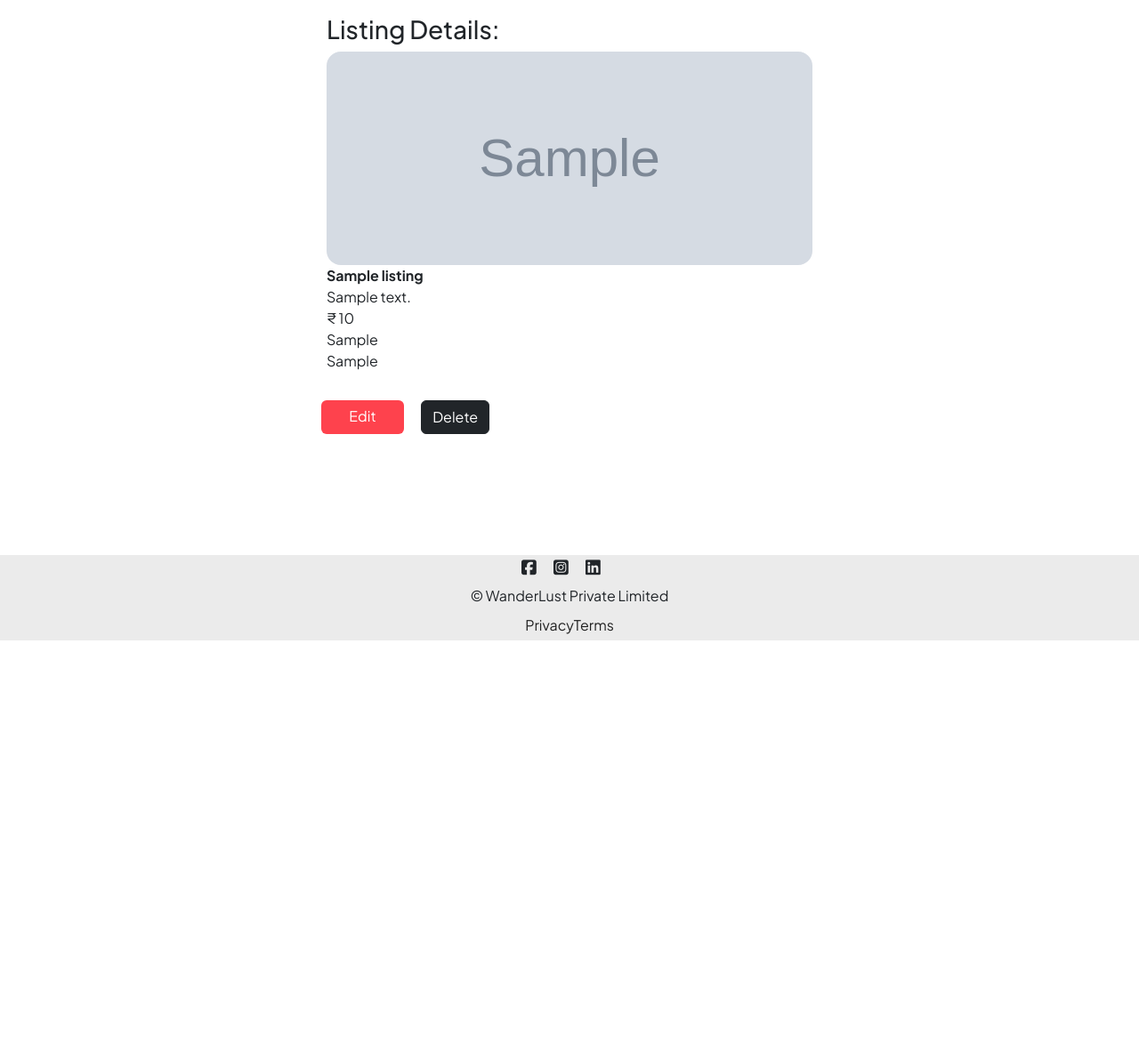
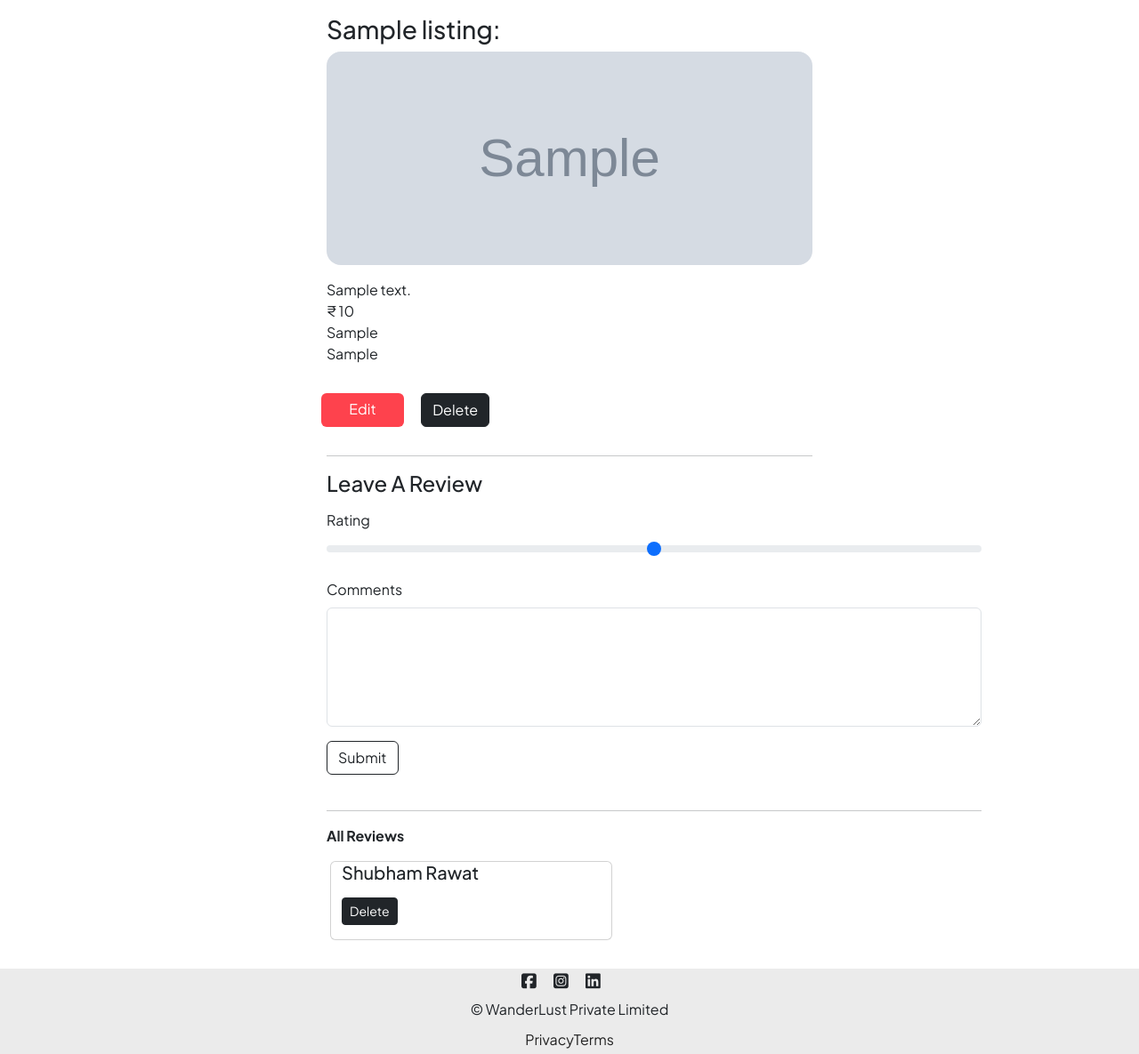
Before and after one commit to raw-h/WanderLust, a Node server app: template views/listings/show.ejs in a window 1280 px wide. Shown: the part 80-1265 px from the top of the page at 89% size. Before the commit the page ends 800 px from the top, so only its background shows below. Run offline with Node 20, Linux system fonts and the light colour scheme; the template is opened without the code that fills it: values that come from a table or form of the project are taken from there, others are empty; tables that the repository leaves empty hold one stand-in row (values such as "Sample post"); grey boxes marked "Sample" are stand-in pictures; some libraries are stand-ins or nearby versions.

Commit message:
Major Changes: 1. Created a new model for reviews, where people can add reviews about the listings, right now anyone can add reviews as we have no particular model for users, added a reviews array into listing.ejs, which has an aboject of the type ObjectId. 2. Added a form in show.ejs having a Range Slider, a textarea for Comment and a Submit button. 3. Added the Review schema by requiring it, created a route for reviews as (/listings/:id/reviews) in app.js. 4. Added validations (both client side and server side), by creating a JOI schema for review and a function in app.js that could be passed as a middleware. 5. Rendered and Styled the reviews after validations. 6. Handled the deletion of reviews for both the cases, first where the user deletes a particular review, second where the user deletes the whole listing and the reviews get deleted on their own, the second case was handles using a mongoose post middleware. Minor Changes: 1. Changed the positioning of title of the listing in the show.ejs, took it outside the card on H3. 2. Added 'mt-3' class for the card div in show.ejs. 3. Change in comment in app.js, line 171. 4. Added comments to schema.js (Server-side validation file). 5. During styling, I changed the name of the class 'card' to 'listing-card' for index.ejs and show.ejs.

```diff
--- a/app.js
+++ b/app.js
@@ -7,7 +7,8 @@ const methodOverride = require("method-override");
 const ejsMate = require("ejs-mate");
 const wrapAsync = require("./utils/wrapAsync.js");
 const ExpressError = require("./utils/ExpressErrors.js");
-const { listingSchema } = require("./schema.js");
+const { listingSchema, reviewSchema } = require("./schema.js");
+const Review = require("./models/review.js");
 
 const MONGO_URL = "mongodb://127.0.0.1:27017/wanderlust";
 
@@ -46,6 +47,20 @@ const validateListing = (req, res, next) => {
     For each element of the detail object inside error we are returning it's message, and we are joining all of those error messages using
     join function with the separator ","
     */
+    throw new ExpressError(400, errMsg);
+  } else {
+    next();
+  }
+};
+
+/*
+  Here we have created a function validateReview that will be passed as a middleware, and it's work is to validate the reviews for our listings
+  on the serverside, and make sure that they are not empty.
+*/
+const validateReview = (req, res, next) => {
+  let { error } = reviewSchema.validate(req.body);
+  if (error) {
+    let errMsg = error.details.map((el) => el.message).join(",");
     throw new ExpressError(400, errMsg);
   } else {
     next();
@@ -115,7 +130,7 @@ app.get(
   "/listings/:id",
   wrapAsync(async (req, res) => {
     let { id } = req.params;
-    const listing = await Listing.findById(id);
+    const listing = await Listing.findById(id).populate("reviews");
     res.render("listings/show.ejs", { listing });
   })
 );
@@ -167,9 +182,44 @@ app.delete(
 
 /*
 We had to put our New Route above our Show Route because in Show Route we obtain a get request that contains an id as it's parameters, but if
-we had our New Route below the SHow Route then the /new in the New Route's get request would've been searched in the database as in id, and
+we had our New Route below the Show Route then the /new in the New Route's get request would've been searched in the database as in id, and
 hence having New below Show Route would've thrown an error.
 */
+
+// Reviews
+/*
+Since we have created reviews for each listing, which makes it a One to Many relation from the Listing to Reviews so the route for each review
+must go through a listing id, and hence the route is of the following kind:- /listings/:id/reviews. We have passed our validateReview function
+as a middleware to validate our reviews for the serverside and we have wrapped the function in wrapAsync so that error handling could be done
+properly.
+*/
+
+// Post Review Route
+app.post(
+  "/listings/:id/reviews",
+  validateReview,
+  wrapAsync(async (req, res) => {
+    let listing = await Listing.findById(req.params.id);
+    let newReview = new Review(req.body.review);
+
+    listing.reviews.push(newReview);
+
+    await newReview.save();
+    await listing.save();
+    res.redirect(`/listings/${listing._id}`);
+  })
+);
+
+// Delete Review Route
+app.delete(
+  "/listings/:id/reviews/:reviewId",
+  wrapAsync(async (req, res) => {
+    let { id, reviewId } = req.params;
+    await Listing.findByIdAndUpdate(id, { $pull: { reviews: reviewId } });
+    await Review.findByIdAndDelete(reviewId);
+    res.redirect(`/listings/${id}`);
+  })
+);
 
 /*This is a standard respose which will be generated when none of the above paths are matched with the incoming requests, then the following
 response/error will be generated. * means for all the incoming requests that have not been matched. */
--- a/models/listing.js
+++ b/models/listing.js
@@ -16,6 +16,7 @@ The model will have the following informations:-
 
 const mongoose = require("mongoose");
 const Schema = mongoose.Schema;
+const Review = require("./review.js");
 
 const listingSchema = new Schema({
   title: {
@@ -32,6 +33,26 @@ const listingSchema = new Schema({
   price: Number,
   location: String,
   country: String,
+  /*
+  Reviews is an array, which will store objects, and those objects will be of type ObjectId, and the reference will be Review schema.
+  */
+  reviews: [
+    {
+      type: Schema.Types.ObjectId,
+      ref: "Review",
+    },
+  ],
+});
+
+/*
+We have our post mongoose middleware which we are using to achieve cascading delete for the case where we delete a listing, and we want all
+the reviews related to it to get deleted by themselves, this middleware will work on findOneAndDelete, and the async function in it will take
+the listing as it's data
+*/
+listingSchema.post("findOneAndDelete", async (listing) => {
+  if (listing) {
+    await Review.deleteMany({ _id: { $in: listing.reviews } });
+  }
 });
 
 const Listing = mongoose.model("Listing", listingSchema);
--- a/public/css/style.css
+++ b/public/css/style.css
@@ -61,7 +61,7 @@ body {
 }
 
 /* Cards */
-.card {
+.listing-card {
   border: none !important;
   margin-bottom: 2rem;
 }
--- a/views/listings/index.ejs
+++ b/views/listings/index.ejs
@@ -8,7 +8,7 @@
   <div class="row row-cols-lg-3 row-cols-md-2 row-cols-sm-1">
     <% for(let listing of allListings){ %>
     <a href="/listings/<%=listing._id%>" class="listing-link">
-      <div class="card">
+      <div class="card col listing-card">
         <img
           src="<%=listing.image%>"
           class="card-img-top"
--- a/views/listings/show.ejs
+++ b/views/listings/show.ejs
@@ -2,17 +2,16 @@
 <%layout("/layouts/boilerplate.ejs")%>
 <div class="row mb-3">
   <div class="col-8 offset-3">
-    <h3>Listing Details:</h3>
+    <h3><%=listing.title%>:</h3>
   </div>
-  <div class="card col-6 offset-3">
+  <div class="card col-6 offset-3 listing-card">
     <img
       src="<%=listing.image%>"
       class="card-img-top show-img"
       alt="listing_image"
     />
     <div class="card-body">
-      <p class="card-text">
-        <b><%=listing.title%></b> <br />
+      <p class="card-text mt-3">
         <%=listing.description%> <br />
         &#8377; <%=listing.price.toLocaleString("en-IN")%> <br />
         <!-- To have commas according to indian monetary system we used the above function, this func is used to convert any number into
@@ -34,4 +33,67 @@
       <button class="btn btn-dark offset-3">Delete</button>
     </form>
   </div>
+
+  <!-- Now we will create a form for taking the reviews as input-->
+  <div class="col-6 offset-3 mt-3">
+    <hr />
+  </div>
+  <div class="col-8 offset-3">
+    <h4>Leave A Review</h4>
+    <form
+      action="/listings/<%=listing._id%>/reviews"
+      method="POST"
+      novalidate
+      class="needs-validation"
+    >
+      <div class="mb-3 mt-3">
+        <label for="rating" class="form-label">Rating</label> &nbsp; &nbsp;
+        <input
+          type="range"
+          min="1"
+          max="5"
+          id="rating"
+          name="review[rating]"
+          class="form-range"
+          cols="85"
+        />
+      </div>
+      <div class="mb-3 mt-3">
+        <label for="comment" class="form-label">Comments</label>
+        <br />
+        <textarea
+          name="review[comment]"
+          id="comment"
+          rows="5"
+          class="form-control"
+          required
+        ></textarea>
+        <!-- We added required in the above field for Client Side validations, so that an empty, i.e a review without any comment
+         is not sent to the database by the client. -->
+        <div class="invalid-feedback">Please add some comments for review</div>
+      </div>
+      <button class="btn btn-outline-dark">Submit</button>
+    </form>
+    <br />
+    <hr />
+    <p><b>All Reviews</b></p>
+    <div class="row">
+      <% for(review of listing.reviews) { %>
+      <div class="card col-5 ms-3 mb-3">
+        <div class="card-body">
+          <h5 class="card-title">Shubham Rawat</h5>
+          <p class="card-text"><%=review.comment%></p>
+          <p class="card-text"><%=review.rating%></p>
+        </div>
+        <form
+          class="mb-3"
+          action="/listings/<%=listing._id%>/reviews/<%=review._id%>?_method=DELETE"
+          method="POST"
+        >
+          <button class="btn btn-dark btn-sm">Delete</button>
+        </form>
+      </div>
+      <% } %>
+    </div>
+  </div>
 </div>
```
Also changed, not shown: models/review.js (added, +28 -0 lines), schema.js (+13 -2 lines).
